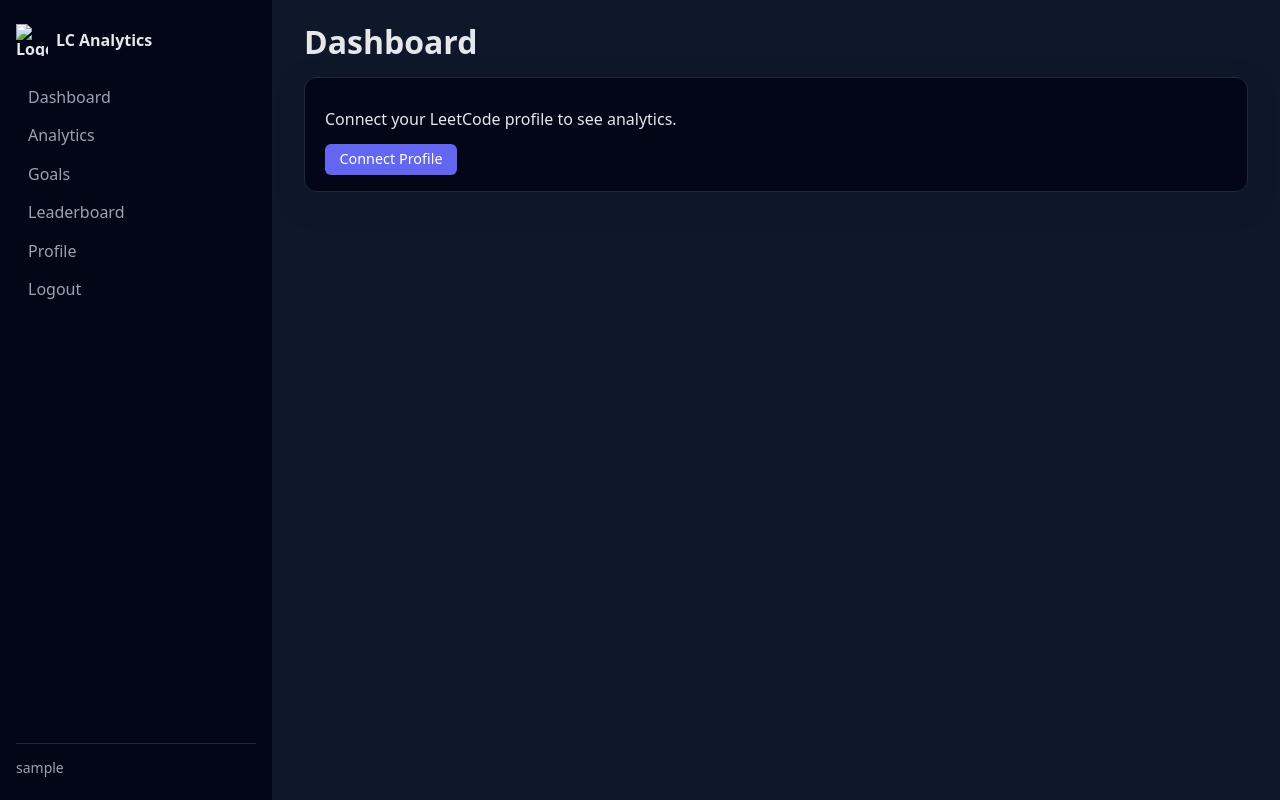
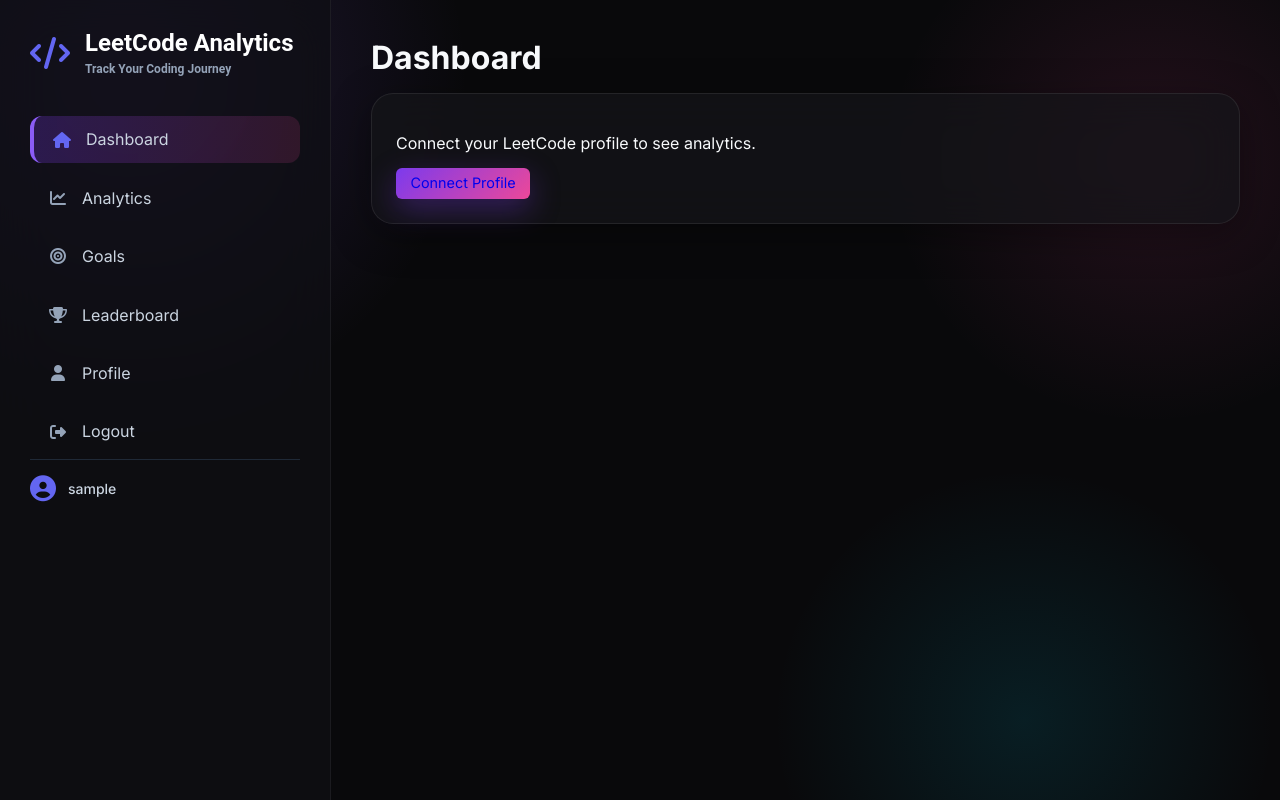
Before and after one commit to sumitsinghbhutyal/leetcode-analytics-dashboard, a Flask app: page /dashboard in a window 1280 px wide. Run offline with Flask 3, Linux system fonts and the light colour scheme; the visitor is signed in with stand-in values (Sample User, id 1); data that the repository does not hold is empty.

Commit message:
Improve dashboard UI and update README

```diff
--- a/app/static/css/main.css
+++ b/app/static/css/main.css
@@ -1,8 +1,17 @@
-body {
-  font-family: system-ui, -apple-system, BlinkMacSystemFont, "Segoe UI", sans-serif;
-  background: #0f172a;
-  color: #e5e7eb;
-  margin: 0;
+body{
+    font-family: Inter, system-ui, sans-serif;
+
+    margin:0;
+
+    color:#F8FAFC;
+
+    background:
+        radial-gradient(circle at 10% 10%, rgba(139,92,246,.18), transparent 25%),
+        radial-gradient(circle at 90% 20%, rgba(236,72,153,.12), transparent 20%),
+        radial-gradient(circle at 80% 90%, rgba(6,182,212,.12), transparent 20%),
+        #09090B;
+
+    min-height:100vh;
 }
 
 .app-container {
@@ -10,12 +19,18 @@
   min-height: 100vh;
 }
 
-.sidebar {
-  width: 240px;
-  background: #020617;
-  padding: 1.5rem 1rem;
-  display: flex;
-  flex-direction: column;
+.sidebar{
+
+    width:280px;
+
+    padding:30px;
+
+    background:rgba(15,15,20,.75);
+
+    backdrop-filter:blur(25px);
+
+    border-right:1px solid rgba(255,255,255,.06);
+
 }
 
 .sidebar-header {
@@ -54,9 +69,14 @@
   color: #9ca3af;
 }
 
-.main-content {
-  flex: 1;
-  padding: 1.5rem 2rem;
+.main-content{
+
+flex:1;
+
+padding:40px;
+
+overflow:auto;
+
 }
 
 h1 {
@@ -64,13 +84,35 @@
   margin-bottom: 1rem;
 }
 
-.card {
-  background: #020617;
-  border-radius: 0.75rem;
-  padding: 1rem 1.25rem;
-  border: 1px solid #1f2937;
-  box-shadow: 0 10px 25px rgba(15, 23, 42, 0.8);
-  margin-bottom: 1rem;
+.card{
+
+background:rgba(22,22,26,.72);
+
+backdrop-filter:blur(20px);
+
+border:1px solid rgba(255,255,255,.08);
+
+border-radius:22px;
+
+padding:24px;
+
+box-shadow:
+
+0 10px 40px rgba(0,0,0,.35);
+
+transition:.35s;
+
+}
+.card:hover{
+
+transform:translateY(-8px);
+
+box-shadow:
+
+0 25px 60px rgba(0,0,0,.45);
+
+border-color:#8B5CF6;
+
 }
 
 .cards-grid {
@@ -128,13 +228,29 @@
   text-decoration: none;
 }
 
-.btn.primary {
-  background: #6366f1;
-  color: white;
+.btn.primary{
+
+background:
+linear-gradient(
+135deg,
+#7C3AED,
+#EC4899
+);
+
+border:none;
+
+box-shadow:
+0 10px 30px rgba(124,58,237,.35);
+
 }
 
-.btn.primary:hover {
-  background: #4f46e5;
+.btn.primary:hover{
+
+transform:translateY(-3px);
+
+box-shadow:
+0 15px 40px rgba(236,72,153,.35);
+
 }
 
 .btn.secondary {
@@ -216,12 +332,43 @@
   margin-bottom: 0.25rem;
 }
 
-.progress-bar {
-  width: 100%;
-  height: 6px;
-  background: #111827;
-  border-radius: 999px;
-  overflow: hidden;
+.progress-bar{
+
+height:10px;
+
+background:#27272A;
+
+}
+
+.progress-bar-fill{
+
+background:
+
+linear-gradient(
+90deg,
+#8B5CF6,
+#EC4899
+);
+
+}
+::-webkit-scrollbar{
+
+width:10px;
+
+}
+
+::-webkit-scrollbar-thumb{
+
+background:#3F3F46;
+
+border-radius:10px;
+
+}
+
+::-webkit-scrollbar-thumb:hover{
+
+background:#8B5CF6;
+
 }
 
 .progress-bar-fill {
@@ -272,3 +419,170 @@
     padding: 1rem;
   }
 }
+/* ============================= */
+/* Sidebar Branding */
+/* ============================= */
+
+.sidebar{
+    width:270px;
+}
+
+/* Logo */
+
+.logo {
+  display: flex;
+  align-items: center;
+  gap: 15px;
+}
+
+.logo i {
+  font-size: 32px;
+  color: #6366f2;
+}
+
+.logo-text h2 {
+  margin: 0;
+  color: white;
+  font-size: 24px;
+  font-weight: 700;
+  font-family: 'Roboto', sans-serif; /* Change font here */
+}
+
+    .logo-text span {
+      font-size: 12px;
+      color: #94a3b8;
+      font-family: 'Roboto', sans-serif; /* Change font here */
+    }
+
+/* Navigation */
+
+.sidebar-nav{
+    display:flex;
+    flex-direction:column;
+    margin-top:40px;
+    gap:8px;
+}
+
+.sidebar-nav a{
+    display:flex;
+    align-items:center;
+    gap:14px;
+    padding:14px 18px;
+
+    border-radius:12px;
+
+    color:#cbd5e1;
+    text-decoration:none;
+
+    transition:.25s ease;
+}
+
+.sidebar-nav a i{
+    width:20px;
+    text-align:center;
+    color:#94a3b8;
+}
+
+.sidebar-nav a:hover{
+
+background:
+
+linear-gradient(
+90deg,
+rgba(124,58,237,.22),
+rgba(236,72,153,.15)
+);
+
+}
+
+.sidebar-nav a:hover i{
+    color:#818cf8;
+}
+
+.sidebar-nav a.active{
+
+background:
+
+linear-gradient(
+90deg,
+rgba(124,58,237,.25),
+rgba(236,72,153,.15)
+);
+
+border-left:4px solid #8B5CF6;
+
+}
+
+.sidebar-nav a.active i{
+    color:#6366f1;
+}
+
+/* Footer */
+
+.sidebar-footer{
+    margin-top:auto;
+
+    display:flex;
+
+    align-items:center;
+
+    gap:12px;
+
+    color:#cbd5e1;
+
+    font-weight:500;
+}
+
+.sidebar-footer i{
+    font-size:26px;
+    color:#6366f1;
+}
+
+body{
+    font-family:"Inter",sans-serif;
+}
+/* ============================= */
+/* Graph Bar Styling */
+/* ============================= */
+
+.graph {
+  display: flex;
+  align-items: flex-end;
+  gap: 1rem;
+  height: 300px;
+  margin: 2rem auto;
+  padding: 1rem;
+}
+
+.graph-bar {
+  flex: 1;
+  border-radius: 8px 8px 0 0;
+  transition: 0.3s ease;
+}
+
+/* Example shaded gradients for each fruit */
+.graph-bar.kiwi {
+  background: linear-gradient(to top, #22c55e, #a3e635);
+}
+
+.graph-bar.apple {
+  background: linear-gradient(to top, #ef4444, #f87171);
+}
+
+.graph-bar.orange {
+  background: linear-gradient(to top, #f59e0b, #fbbf24);
+}
+
+.graph-bar.grape {
+  background: linear-gradient(to top, #8b5cf6, #a78bfa);
+}
+
+.graph-bar.banana {
+  background: linear-gradient(to top, #facc15, #fde047);
+}
+
+/* Hover effect for interactivity */
+.graph-bar:hover {
+  transform: translateY(-6px);
+  box-shadow: 0 8px 20px rgba(0,0,0,.35);
+}
--- a/app/templates/base.html
+++ b/app/templates/base.html
@@ -1,60 +1,142 @@
 <!doctype html>
 <html lang="en">
 <head>
-  <meta charset="utf-8" />
+    <meta charset="utf-8">
     <title>{% block title %}LeetCode Analytics{% endblock %}</title>
-  <meta name="viewport" content="width=device-width, initial-scale=1" />
+    <meta name="viewport" content="width=device-width, initial-scale=1">
 
     <link
         rel="stylesheet"
         href="https://cdnjs.cloudflare.com/ajax/libs/normalize/8.0.1/normalize.min.css"
-  />
+    >
+    <link rel="preconnect" href="https://fonts.googleapis.com">
+<link rel="preconnect" href="https://fonts.gstatic.com" crossorigin>
+
+<link href="https://fonts.googleapis.com/css2?family=Inter:wght@300;400;500;600;700;800&display=swap" rel="stylesheet">
+
+    <!-- Font Awesome -->
+    <link
+        rel="stylesheet"
+        href="https://cdnjs.cloudflare.com/ajax/libs/font-awesome/6.7.2/css/all.min.css"
+    >
 
     <link
         rel="stylesheet"
         href="{{ url_for('static', filename='css/main.css') }}"
-  />
+    >
 
     <script src="https://cdn.jsdelivr.net/npm/chart.js"></script>
 </head>
+
 <body>
+
 <div class="app-container">
+
 {% if current_user.is_authenticated %}
+
 <aside class="sidebar">
+
+    <!-- Logo -->
+
     <div class="sidebar-header">
-        <img src="{{ url_for('static', filename='images/logo.svg') }}" alt="Logo" />
-        <span>LC Analytics</span>
+
+        <div class="logo">
+
+            <i class="fa-solid fa-code"></i>
+
+            <div class="logo-text">
+                <h2>LeetCode Analytics</h2>
+                <span>Track Your Coding Journey</span>
             </div>
+
+        </div>
+
+    </div>
+
+
+    <!-- Navigation -->
+
     <nav class="sidebar-nav">
-        <a href="{{ url_for('dashboard.dashboard') }}">Dashboard</a>
-        <a href="{{ url_for('dashboard.analytics') }}">Analytics</a>
-        <a href="{{ url_for('goals.goals_index') }}">Goals</a>
-        <a href="{{ url_for('leaderboard.leaderboard_index') }}">Leaderboard</a>
-        <a href="{{ url_for('profile.profile_index') }}">Profile</a>
-        <a href="{{ url_for('auth.logout') }}">Logout</a>
+
+        <a href="{{ url_for('dashboard.dashboard') }}"
+           class="{% if request.endpoint == 'dashboard.dashboard' %}active{% endif %}">
+            <i class="fa-solid fa-house"></i>
+            <span>Dashboard</span>
+        </a>
+
+        <a href="{{ url_for('dashboard.analytics') }}"
+           class="{% if request.endpoint == 'dashboard.analytics' %}active{% endif %}">
+            <i class="fa-solid fa-chart-line"></i>
+            <span>Analytics</span>
+        </a>
+
+        <a href="{{ url_for('goals.goals_index') }}"
+           class="{% if request.endpoint == 'goals.goals_index' %}active{% endif %}">
+            <i class="fa-solid fa-bullseye"></i>
+            <span>Goals</span>
+        </a>
+
+        <a href="{{ url_for('leaderboard.leaderboard_index') }}"
+           class="{% if request.endpoint == 'leaderboard.leaderboard_index' %}active{% endif %}">
+            <i class="fa-solid fa-trophy"></i>
+            <span>Leaderboard</span>
+        </a>
+
+        <a href="{{ url_for('profile.profile_index') }}"
+           class="{% if request.endpoint == 'profile.profile_index' %}active{% endif %}">
+            <i class="fa-solid fa-user"></i>
+            <span>Profile</span>
+        </a>
+
+        <a href="{{ url_for('auth.logout') }}">
+            <i class="fa-solid fa-right-from-bracket"></i>
+            <span>Logout</span>
+        </a>
+
     </nav>
+
+
+    <!-- User -->
+
     <div class="sidebar-footer">
+
+        <i class="fa-solid fa-circle-user"></i>
+
         <span>{{ current_user.username }}</span>
+
     </div>
+
 </aside>
+
 {% endif %}
 
 <main class="main-content">
+
 {% with messages = get_flashed_messages(with_categories=true) %}
 {% if messages %}
+
 <div class="flash-container">
+
 {% for category, message in messages %}
-        <div class="flash flash-{{ category }}">{{ message }}</div>
+<div class="flash flash-{{ category }}">
+{{ message }}
+</div>
 {% endfor %}
+
 </div>
+
 {% endif %}
 {% endwith %}
 
 {% block content %}{% endblock %}
+
 </main>
+
 </div>
 
 <script src="{{ url_for('static', filename='js/main.js') }}"></script>
+
 {% block scripts %}{% endblock %}
+
 </body>
 </html>
```
Also changed, not shown: other parts of app/static/css/main.css (+66 -8 lines), app/assets/dashboard1.png (added), app/assets/dashboard2.png (added), database/dev.db. Lines whose indentation alone changed are shown as unchanged.
